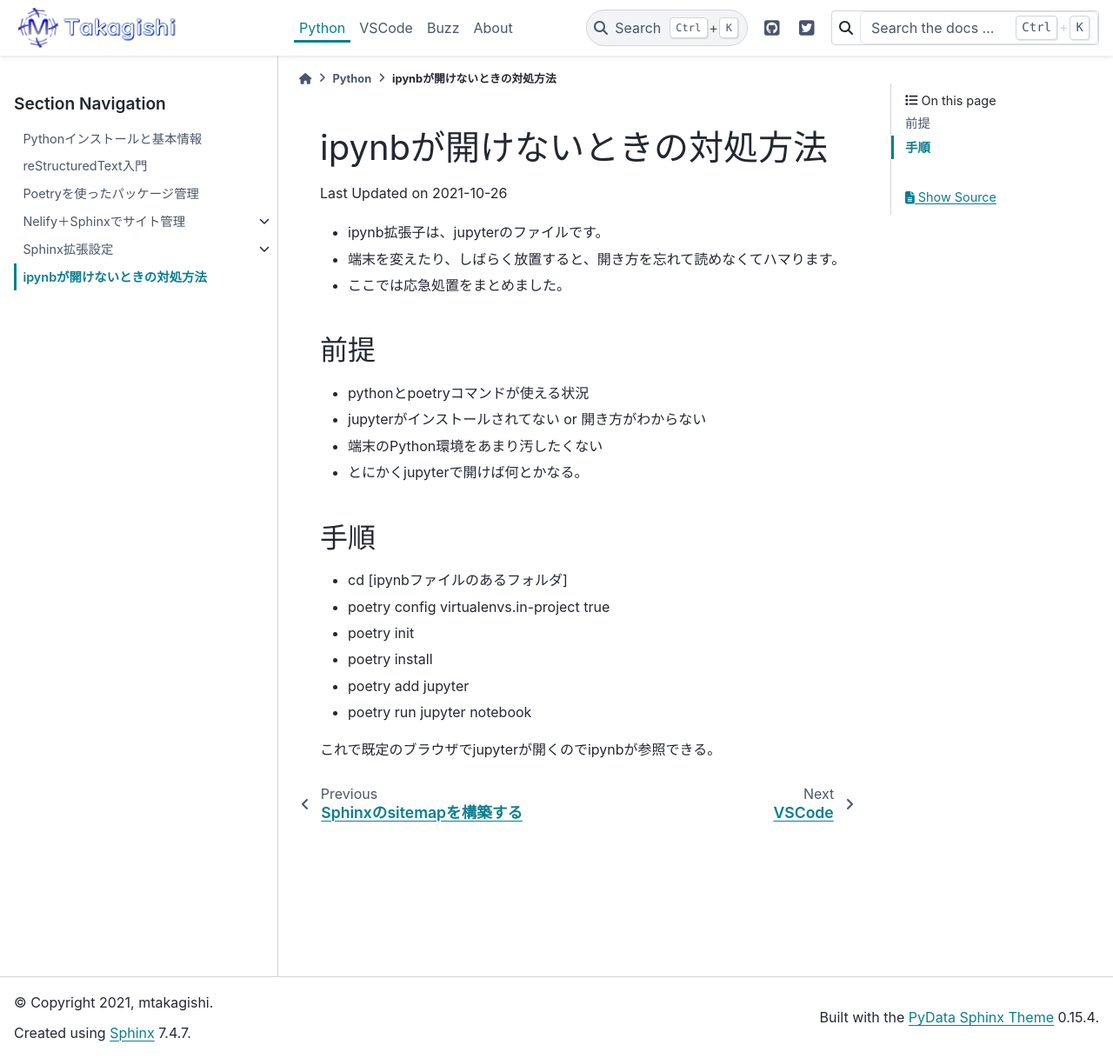
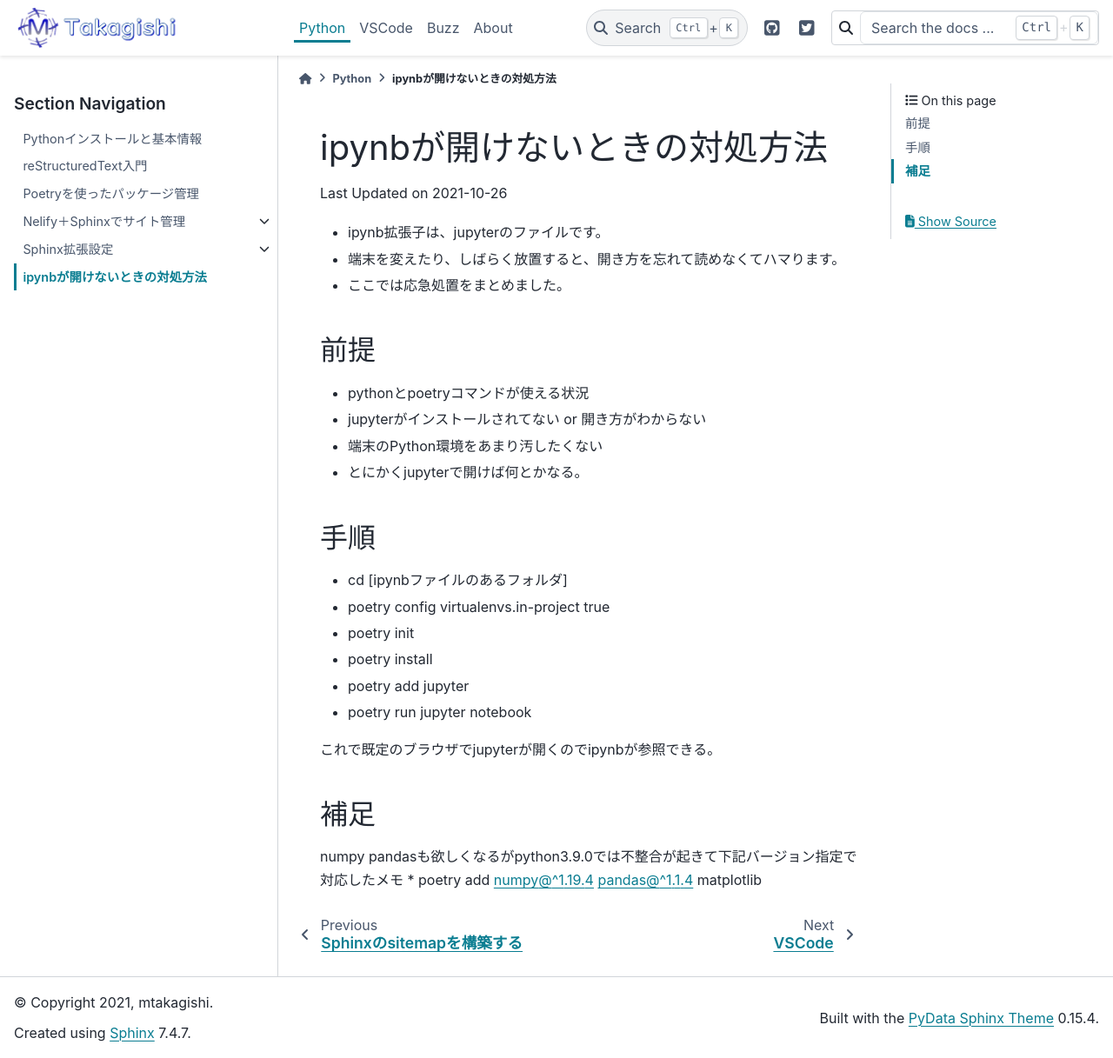
Before and after one commit to mtakagishi/mtakagishi, a Sphinx documentation site: the page built from docs/python/ipynb.rst, in a window 1280 px wide and 1217 px high. Shown: the whole window at 87% size. Built offline with Sphinx 7.4.7 and the PyData theme 0.15.4, drawn with Linux system fonts in a browser that asks for light colours.

Commit message:
pandas,numpy補足追記

```diff
--- a/docs/python/ipynb.rst
+++ b/docs/python/ipynb.rst
@@ -26,4 +26,10 @@
 
 これで既定のブラウザでjupyterが開くのでipynbが参照できる。
 
+補足
+================
+numpy pandasも欲しくなるがpython3.9.0では不整合が起きて下記バージョン指定で対応したメモ
+* poetry add numpy@^1.19.4 pandas@^1.1.4 matplotlib
+
+
 .. |date| date::
```
